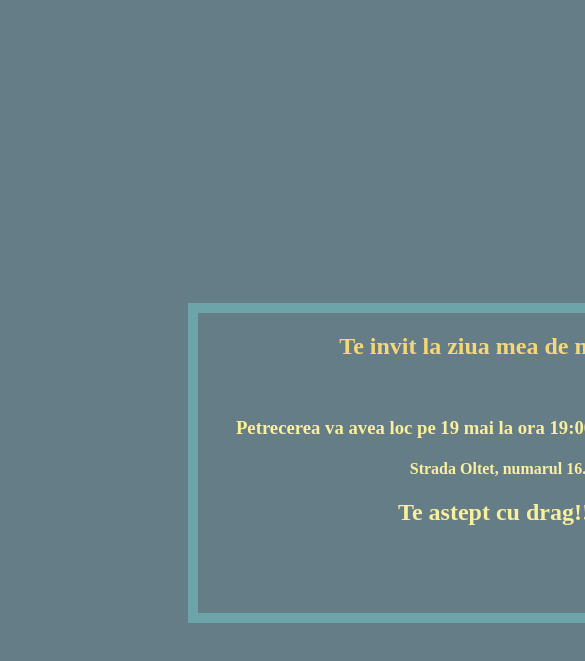
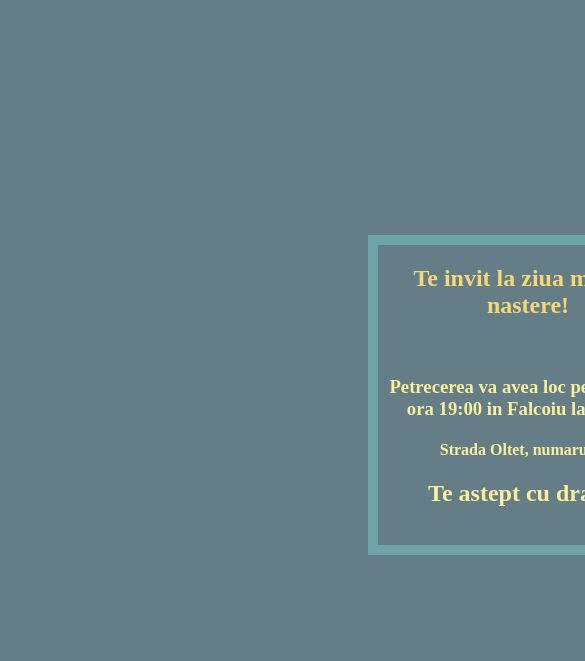
Before and after one commit to YugosoOmori/invitatieziuamea, a plain HTML site: page index.html in a window 390 px wide. Shown: the part 5-666 px from the top of the page, 585 px wide, since content can reach past the window. Drawn offline with Linux system fonts and the light colour scheme.

Commit message:
Update index.html

```diff
--- a/index.html
+++ b/index.html
@@ -16,9 +16,9 @@ color: #F6D776;
 }
 #baza{
     position:relative;
-    top:300px;
+    top:232px;
     border: 10px solid #6DA4AA;
-    left:180px;
+    left:360px;
     height:300px;
     width:600px;
 
@@ -27,7 +27,15 @@ color: #F6D776;
 .text{
     text-align: center;
     color:#FAEF9B;
+
 }
+@media(max-width:670px){
+    #baza{
+        width:300px
+
+    }
+}
+
 </style>
 </head>
 <body>
```
